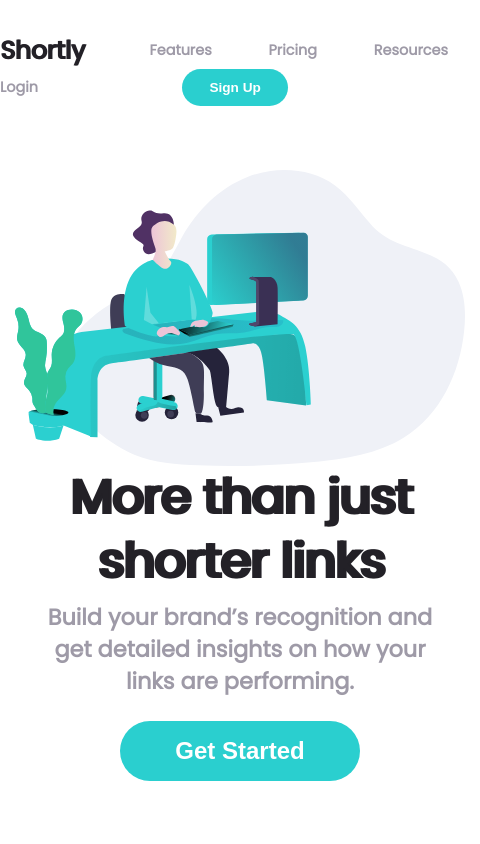
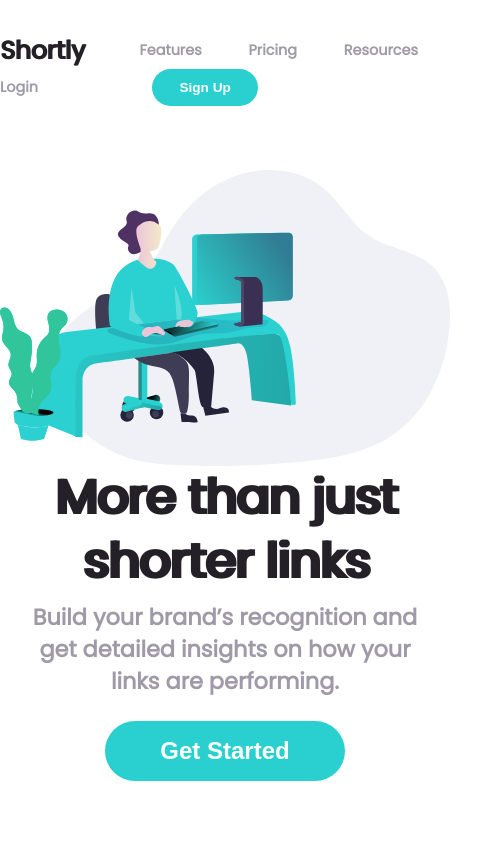
Before and after one commit to rahbhee/URL-shortener, a React (Vite) app in the folder url-shortener/: page / in a window 390 px wide. Shown: the top 844 px of the page, 480 px wide, since content can reach past the window. Built offline with nearby package versions, Linux system fonts and the light colour scheme; a web font is replaced by a local one.

Commit message:
added build

```diff
--- a/url-shortener/src/App.css
+++ b/url-shortener/src/App.css
@@ -119,15 +119,13 @@ article button{
  margin: auto;
 }
 
+
 /*Media Query for Tablets*/
 
 
 @media (max-width: 720px){
   body{
     text-align: center;
-  }
-  main{
-    width: 30rem;
   }
   nav{
     display: block;
```
